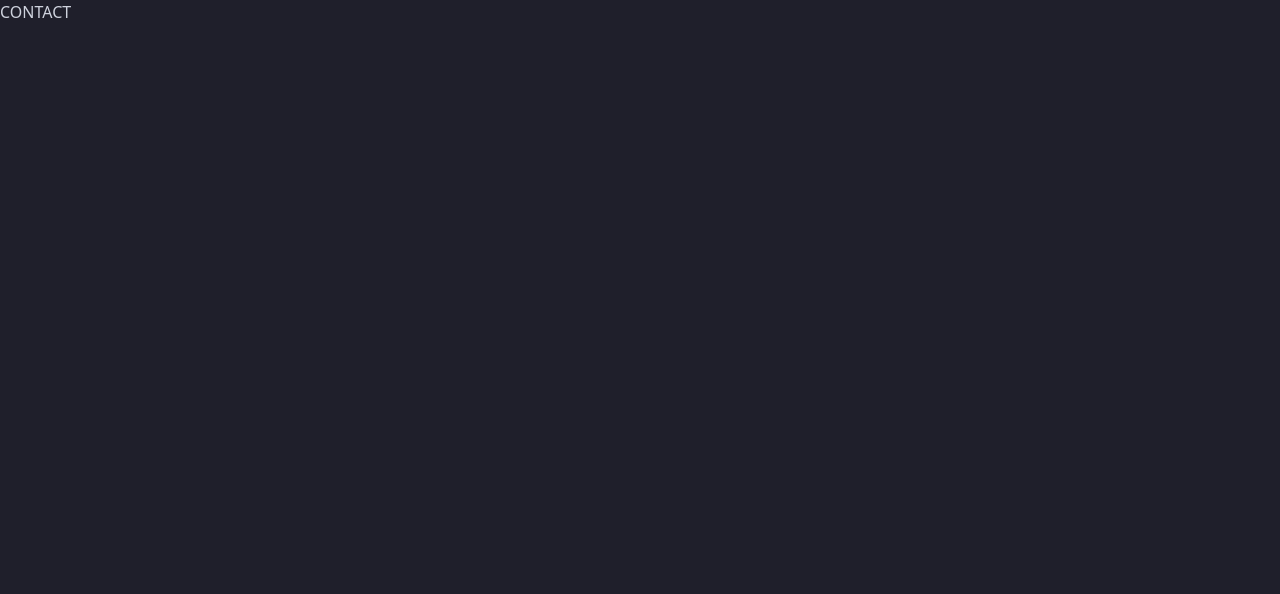
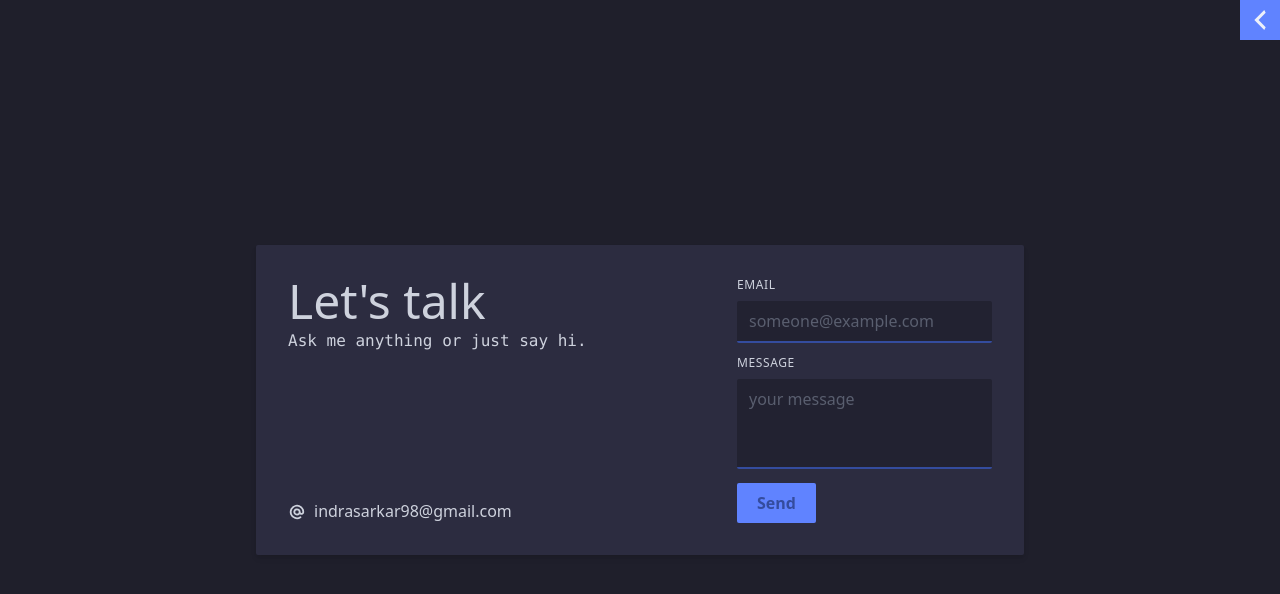
Before and after one commit to indraskr9/personal_portfolio_v3, a Next.js app: page /contact in a window 1280 px wide. Shown: the top 594 px of the page. Built offline with nearby package versions, Linux system fonts and the light colour scheme.

Commit message:
complete contact page

```diff
--- /dev/null
+++ b/components/Contact/ContactForm.tsx
@@ -0,0 +1,42 @@
+export const ContactForm = () => {
+  return (
+    <form id='contact-form'>
+      <div className='mb-3'>
+        <label
+          className='block uppercase text-xs font-medium tracking-wider'
+          htmlFor='email'>
+          Email
+        </label>
+        <input
+          required
+          placeholder='someone@example.com'
+          className='bg-dark bg-opacity-70 focus:bg-opacity-100 placeholder-blue-100 placeholder-opacity-30 outline-none px-3 py-2 rounded-sm mt-2 border-b-2 border-primaryDark focus:border-primary transition-all duration-500 w-full'
+          type='email'
+          name='email'
+          id='email'
+        />
+      </div>
+      <div className=''>
+        <label
+          className='block uppercase text-xs font-medium tracking-wider'
+          htmlFor='message'>
+          Message
+        </label>
+        <textarea
+          required
+          placeholder='your message'
+          className='bg-dark bg-opacity-70 focus:bg-opacity-100 placeholder-blue-100 placeholder-opacity-30 outline-none px-3 py-2 rounded-sm mt-2 border-b-2 border-primaryDark focus:border-primary transition-all duration-500 w-full min-w-full resize-none'
+          name='message'
+          rows={3}
+          id='message'
+        />
+      </div>
+
+      <button
+        type='submit'
+        className='mt-2 bg-primary text-primaryDark px-5 py-2 rounded-sm font-semibold block'>
+        Send
+      </button>
+    </form>
+  )
+}
--- /dev/null
+++ b/components/Contact/index.ts
@@ -0,0 +1 @@
+export * from './ContactForm'
--- a/components/index.ts
+++ b/components/index.ts
@@ -1,3 +1,4 @@
 export * from './Nav'
 export * from './About'
 export * from './Project'
+export * from './Contact'
--- a/pages/contact.tsx
+++ b/pages/contact.tsx
@@ -1,5 +1,100 @@
+import {ContactForm, Nav} from 'components'
+import {motion, Variants} from 'framer-motion'
+import Head from 'next/head'
+import Link from 'next/link'
+import {MAILTO_MY_EMAIL_ID} from 'utils/constants'
+
+const ContactContainerVariants: Variants = {
+  start: {
+    opacity: 0,
+    y: 500,
+  },
+  end: {
+    opacity: 1,
+    y: 0,
+    transition: {type: 'spring', stiffness: 70, damping: 12, duration: 0.5},
+  },
+
+  exit: {
+    y: 1000,
+    opacity: 0,
+    transition: {},
+  },
+}
+
 const contact = () => {
-  return <div>CONTACT</div>
+  return (
+    <>
+      <Head>
+        <title>Contact | Indrajit Sarkar.</title>
+      </Head>
+      <Nav />
+
+      <motion.div
+        exit='exit'
+        className='container mx-auto flex justify-center items-center w-screen min-h-screen'>
+        <motion.div
+          variants={ContactContainerVariants}
+          initial='start'
+          animate='end'
+          exit='exit'
+          className='w-full md:w-3/5 mx-5 bg-dark2 p-8 shadow-md rounded-sm flex flex-col lg:flex-row lg:justify-between overflow-hidden'>
+          <section className='flex flex-col justify-between mb-2 md:mb-0'>
+            <div className=''>
+              <h1 className='text-3xl md:text-5xl'>Let's talk</h1>
+              <p className='font-mono mt-1 text-sm md:text-base'>
+                Ask me anything or just say hi.
+              </p>
+            </div>
+            <Link href={MAILTO_MY_EMAIL_ID}>
+              <div
+                className='flex cursor-pointer invisible lg:visible'
+                title='Mail me'>
+                <svg
+                  className='transform translate-y-1'
+                  height='18'
+                  width='18'
+                  xmlns='http://www.w3.org/2000/svg'
+                  viewBox='0 0 20 20'
+                  fill='currentColor'>
+                  <path
+                    fillRule='evenodd'
+                    d='M14.243 5.757a6 6 0 10-.986 9.284 1 1 0 111.087 1.678A8 8 0 1118 10a3 3 0 01-4.8 2.401A4 4 0 1114 10a1 1 0 102 0c0-1.537-.586-3.07-1.757-4.243zM12 10a2 2 0 10-4 0 2 2 0 004 0z'
+                    clipRule='evenodd'
+                  />
+                </svg>
+                <p className='ml-2'>
+                  {MAILTO_MY_EMAIL_ID.replace('mailto:', '')}
+                </p>
+              </div>
+            </Link>
+          </section>
+          <section>
+            <ContactForm />
+          </section>
+        </motion.div>
+        <Link href={MAILTO_MY_EMAIL_ID}>
+          <motion.div
+            initial={{y: 10, scale: 0.5, opacity: 0}}
+            animate={{y: 0, scale: 1, opacity: 1}}
+            className='flex absolute right-3 bottom-3 text-primary bg-primaryDark bg-opacity-20 hover:bg-opacity-40 transition-all ease-in-out duration-500 p-3 rounded-full cursor-pointer lg:hidden'>
+            <svg
+              xmlns='http://www.w3.org/2000/svg'
+              width='20'
+              height='20'
+              viewBox='0 0 20 20'
+              fill='currentColor'>
+              <path
+                fillRule='evenodd'
+                d='M2.94 6.412A2 2 0 002 8.108V16a2 2 0 002 2h12a2 2 0 002-2V8.108a2 2 0 00-.94-1.696l-6-3.75a2 2 0 00-2.12 0l-6 3.75zm2.615 2.423a1 1 0 10-1.11 1.664l5 3.333a1 1 0 001.11 0l5-3.333a1 1 0 00-1.11-1.664L10 11.798 5.555 8.835z'
+                clipRule='evenodd'
+              />
+            </svg>
+          </motion.div>
+        </Link>
+      </motion.div>
+    </>
+  )
 }
 
 export default contact
--- a/styles/globals.css
+++ b/styles/globals.css
@@ -7,3 +7,10 @@
     filter: grayscale(100%);
   }
 }
+
+@layer components {
+  /* TODO: ADD BUTTON STYLES */
+  .btn-blue {
+    @apply bg-blue-500 hover:bg-blue-700 text-white font-bold py-2 px-4 rounded;
+  }
+}
```
